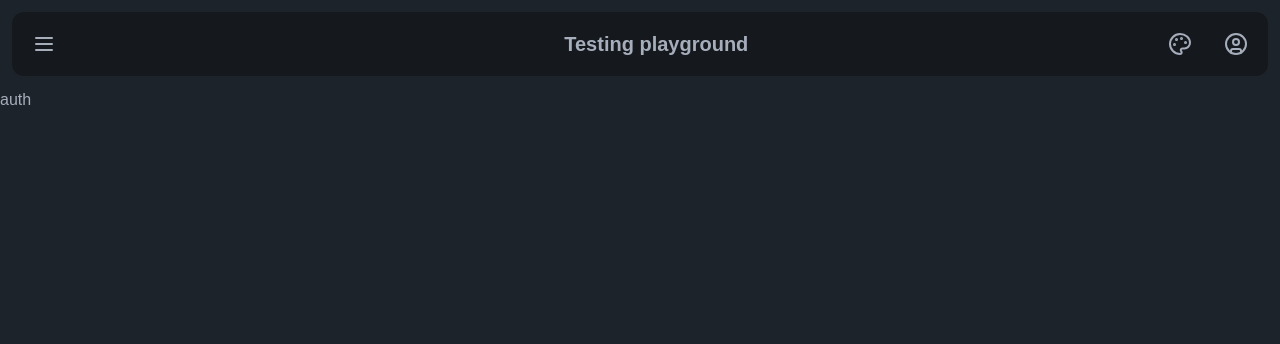
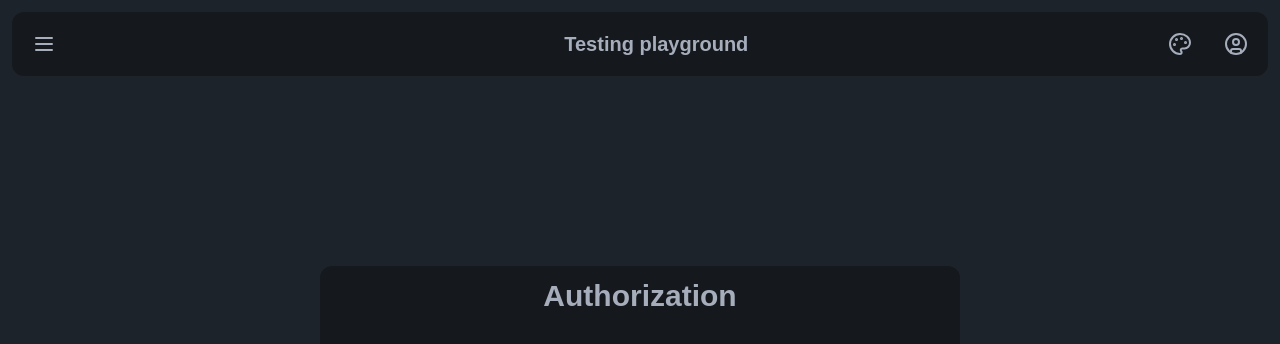
Before and after one commit to Cenmorax/daisy-test, a Vue app: page /authorization in a window 1280 px wide. Shown: the top 344 px of the page. Built offline with nearby package versions, Linux system fonts and the light colour scheme; a web font is replaced by a local one.

Commit message:
Added placeholder card in the auth page

```diff
--- a/src/Pages/AuthPage.vue
+++ b/src/Pages/AuthPage.vue
@@ -1,5 +1,9 @@
 <template>
-    <div>
-        <h1>auth</h1>
+    <div class="flex items-center justify-center h-full w-full">
+        <div
+            class="Card flex w-1/2 h-1/2 bg-base-300 rounded-xl p-3 justify-center"
+        >
+            <h1 class="text-3xl font-bold">Authorization</h1>
+        </div>
     </div>
 </template>
```
